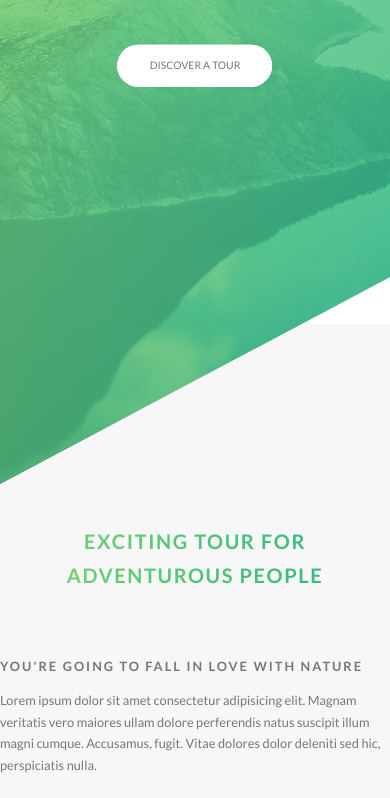
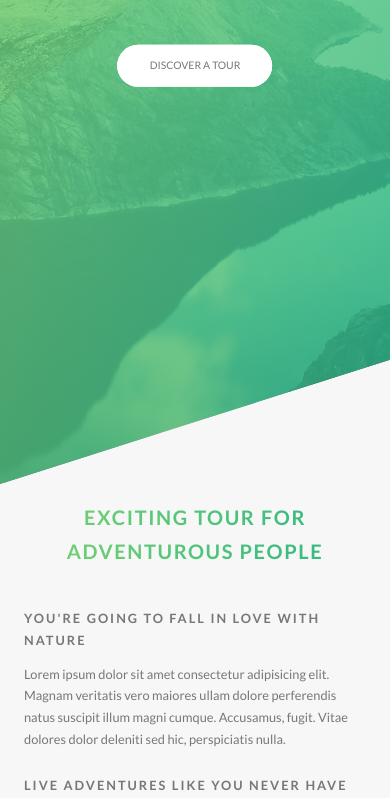
Before and after one commit to ldhuy0208/learning-advanced-css, a website: page index.html in a window 390 px wide. Shown: the part 344-1142 px from the top of the page. Drawn offline with Linux system fonts and the light colour scheme.

Commit message:
responsive

```diff
--- a/sass/base/_utilities.scss
+++ b/sass/base/_utilities.scss
@@ -2,34 +2,42 @@
   text-align: center;
 }
 
-.u-background-color-white{
-  background-color: rgba($color-white, .9);
+.u-background-color-white {
+  background-color: rgba($color-white, 0.9);
 }
 
 .u-margin-bottom-big {
   margin-bottom: 8rem;
+
+  @include respond(tab-port) {
+    margin-bottom: 5rem;
+  }
 }
 
 .u-margin-bottom-medium {
   margin-bottom: 4rem;
+
+  @include respond(tab-port) {
+    margin-bottom: 3rem;
+  }
 }
 
 .u-margin-bottom-small {
   margin-bottom: 1.5rem;
 }
 
-.u-margin-top-medium{
+.u-margin-top-medium {
   margin-top: 4rem;
 }
 
-.u-margin-top-small{
+.u-margin-top-small {
   margin-top: 2rem;
 }
 
-.u-margin-top-big{
+.u-margin-top-big {
   margin-top: 8rem;
 }
 
-.u-margin-top-huge{
+.u-margin-top-huge {
   margin-top: 10rem;
 }
--- a/sass/components/_composition.scss
+++ b/sass/components/_composition.scss
@@ -1,12 +1,17 @@
 .composition {
   position: relative;
-
+  height: 30rem;
   &__photo {
     width: 55%;
     box-shadow: 0 1.5rem 4rem rgba($color-black, 0.4);
     position: absolute;
     transition: 0.3s;
     outline-offset: 1.5rem ;
+
+    @include respond(tab-port){
+
+    }
+
     &--p1 {
       left: 0;
       top: -2rem;
--- a/sass/components/_popup.scss
+++ b/sass/components/_popup.scss
@@ -43,7 +43,6 @@
     position: absolute;
     top: 50%;
     left: 50%;
-    transform: translate(-50%, -50%);
     background-color: $color-white;
     width: 70%;
     border-radius: 3px;
--- a/sass/layout/_footer.scss
+++ b/sass/layout/_footer.scss
@@ -3,9 +3,17 @@
   padding: 10rem 0;
   font-size: 1.4rem;
 
+  @include respond(tab-port){
+    padding: 8rem 0;
+  }
+
   &__logo-box{
     text-align: center;
     margin-bottom: 8rem;
+
+    @include respond(tab-port){
+      margin-bottom: 4rem;
+    }
   }
 
   &__logo{
@@ -17,7 +25,11 @@
     border-top: 1px solid $color-grey-dark;
     padding-top: 2rem;
     display: inline-block;
-    float: left;
+
+    @include respond(tab-port){
+      width: 100%;
+      text-align: center;
+    }
   }
 
   &__list{
@@ -48,6 +60,15 @@
   }
 
   &__copyright{
+    border-top: 1px solid $color-grey-dark;
+    padding-top: 2rem;
+    width: 80%;
+    float: right;
 
+    @include respond(tab-port){
+      width: 100%;
+      text-align: center;
+      float: none;
+    }
   }
 }
--- a/sass/layout/_grid.scss
+++ b/sass/layout/_grid.scss
@@ -12,6 +12,7 @@
 
   @include respond(tab-port){
     max-width: 50rem;
+    padding: 0 3rem;
   }
 
   @include clear-fix;
--- a/sass/layout/_header.scss
+++ b/sass/layout/_header.scss
@@ -10,6 +10,10 @@
   background-size: cover;
   background-position: top;
   position: relative;
+
+  @include respond(phone){
+    clip-path: polygon(0 0, 100% 0, 100% 85%, 0 100%);
+  }
 
   &__logo-box {
     position: absolute;
--- a/sass/layout/_navigation.scss
+++ b/sass/layout/_navigation.scss
@@ -14,6 +14,15 @@
     z-index: 300;
     box-shadow: 0 1rem 3rem rgba($color-black, 0.1);
     cursor: pointer;
+
+    @include respond(tab-port){
+      top: 4rem;
+      right: 4rem;
+    }
+    @include respond(phone){
+      top: 3rem;
+      right: 3rem;
+    }
   }
 
   &__background {
@@ -30,7 +39,14 @@
     z-index: 100;
     transition: 0.8s;
 
-    //transform: scale(60);
+    @include respond(tab-port){
+      top: 4rem;
+      right: 4rem;
+    }
+    @include respond(phone){
+      top: 3rem;
+      right: 3rem;
+    }
   }
 
   &__nav {
--- a/sass/pages/_home.scss
+++ b/sass/pages/_home.scss
@@ -1,7 +1,11 @@
 .section-about {
   background-color: $color-grey-light-1;
-  padding: 25rem 0;
+  padding: 25rem 0 20rem 0;
   margin-top: -20rem;
+
+  @include respond(tab-port){
+    padding: 22rem 0 10rem 0;
+  }
 }
 
 .section-features {
@@ -11,28 +15,48 @@
       rgba($color-primary-dark, 0.8)
     ),
     url("../img/nat-4.jpg");
-  padding: 30rem 0;
+  padding: 15rem 0;
   background-size: cover;
-  clip-path: polygon(0 20%, 100% 0, 100% 80%, 0 100%);
-  margin-top: -18rem;
+  transform: skewY(-5deg);
+  margin-top: -7rem;
+
+  @include respond(tab-port){
+    padding: 10rem 0;
+  }
+
+  .row{
+    transform: skewY(5deg);
+  }
+
+
 }
 
 .section-tours{
   padding: 20rem 0 15rem 0;
-  margin-top: -18rem;
+  margin-top: -10rem;
   background-color: $color-grey-light-1;
+
+  @include respond(tab-port){
+    padding: 20rem 0 10rem 0;
+  }
 }
 
 .section-stories{
   padding: 15rem 0;
   position: relative;
+
+  @include respond(tab-port){
+    padding: 10rem 0;
+  }
 }
 
 .section-book{
   background-image: linear-gradient(to bottom right, $color-primary-light, $color-primary-dark);
   padding: 15rem 0;
 
-
+  @include respond(tab-port){
+    padding: 10rem 0;
+  }
 }
 
 .book{
```
Also changed, not shown: css/style.css.
